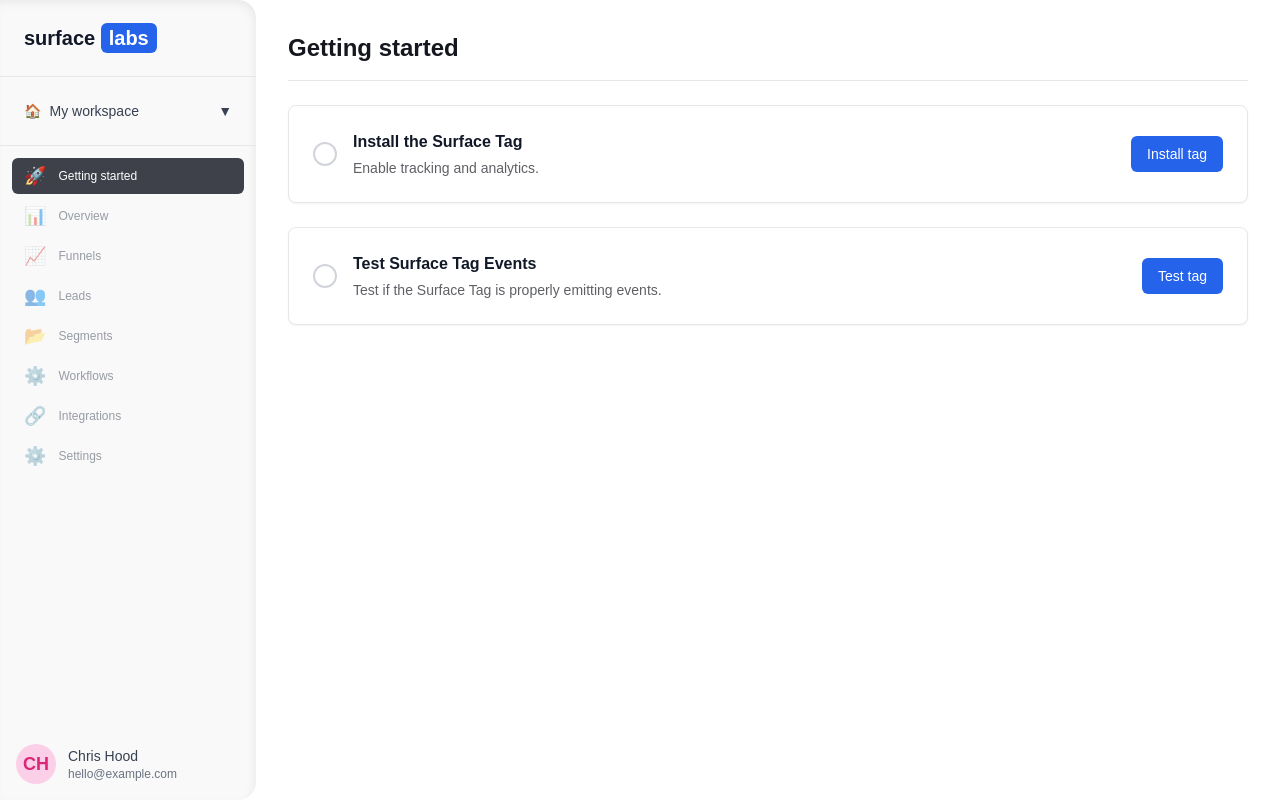
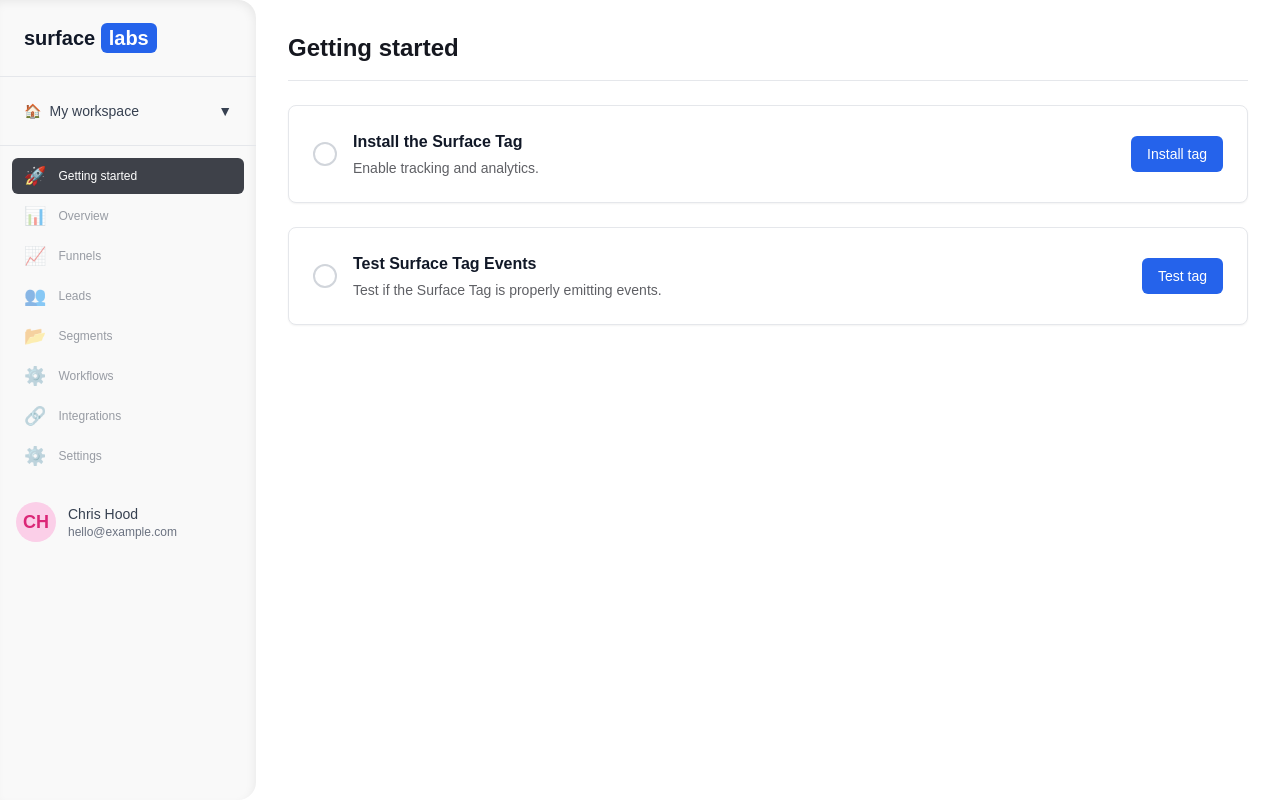
Before and after one commit to harshmanwani/surface-workflow-project, a Next.js app: page / in a window 1280 px wide. Built offline with nearby package versions, Linux system fonts and the light colour scheme; a web font is replaced by a local one.

Commit message:
make the sidebar fixed in the page scrolls

```diff
--- a/src/app/layout.tsx
+++ b/src/app/layout.tsx
@@ -13,10 +13,12 @@ export default function RootLayout({
 }: Readonly<{ children: React.ReactNode }>) {
   return (
     <html lang="en" className={GeistSans.variable}>
-      <body className="">
-        <div className="flex min-h-screen">
+      <body className="bg-white">
+        <div className="flex">
           <Sidebar />
-          <main className="flex-1 p-8">{children}</main>
+          <main className="flex-1 ml-64 min-h-screen overflow-y-auto">
+            <div className="p-8">{children}</div>
+          </main>
         </div>
       </body>
     </html>
--- a/src/components/Sidebar.tsx
+++ b/src/components/Sidebar.tsx
@@ -18,7 +18,7 @@ export default function Sidebar() {
   const pathname = usePathname();
 
   return (
-    <aside className="sidebar w-64 bg-white shadow-[2px_0_5px_rgba(0,0,0,0.1)] flex flex-col h-screen">
+    <aside className="sidebar fixed left-0 top-0 w-64 h-screen overflow-y-auto">
       <div className="p-6 border-b border-gray-200">
         <h1 className="text-xl font-bold">
           surface <span className="px-2 p-1 text-white bg-blue-600 rounded-md">labs</span>
```
